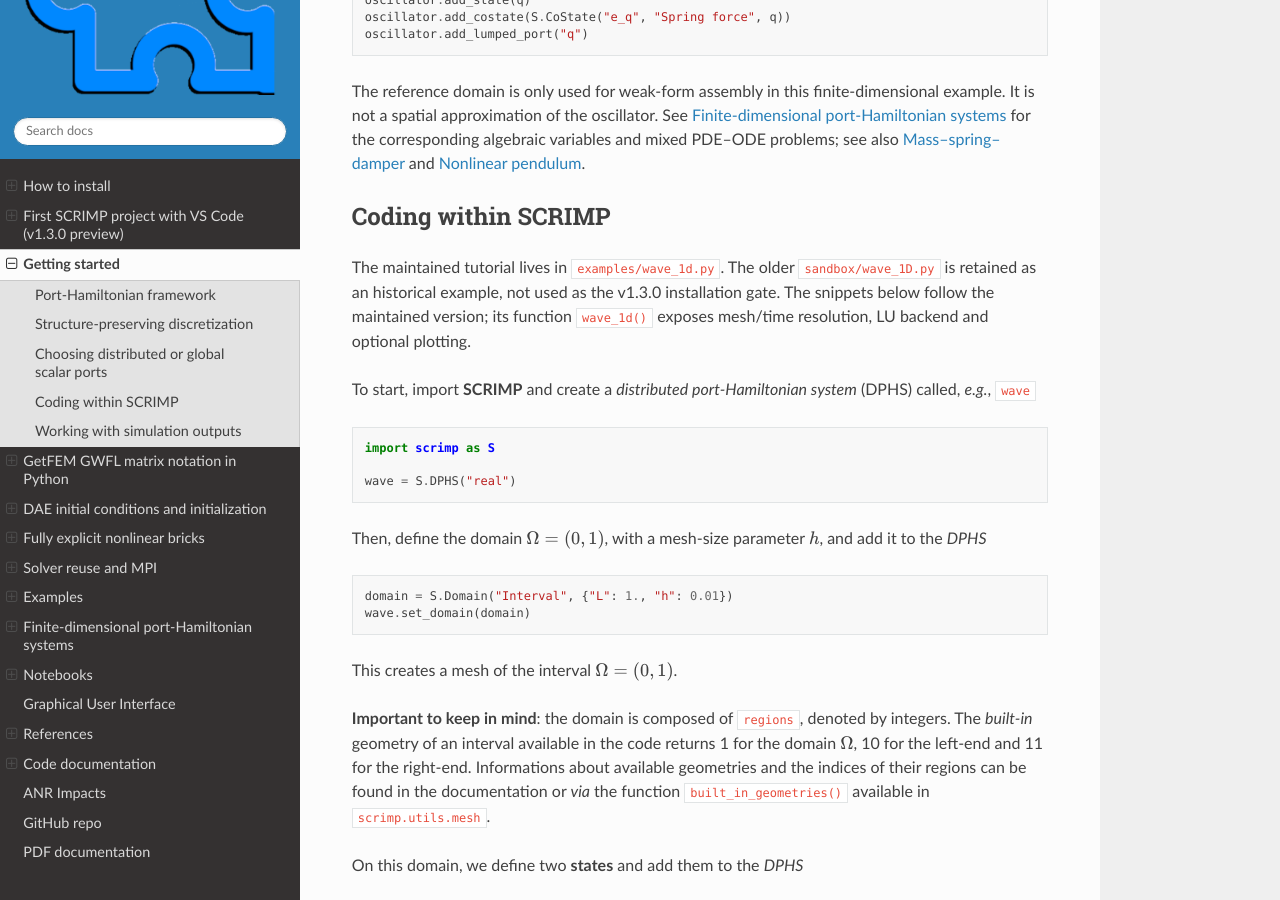
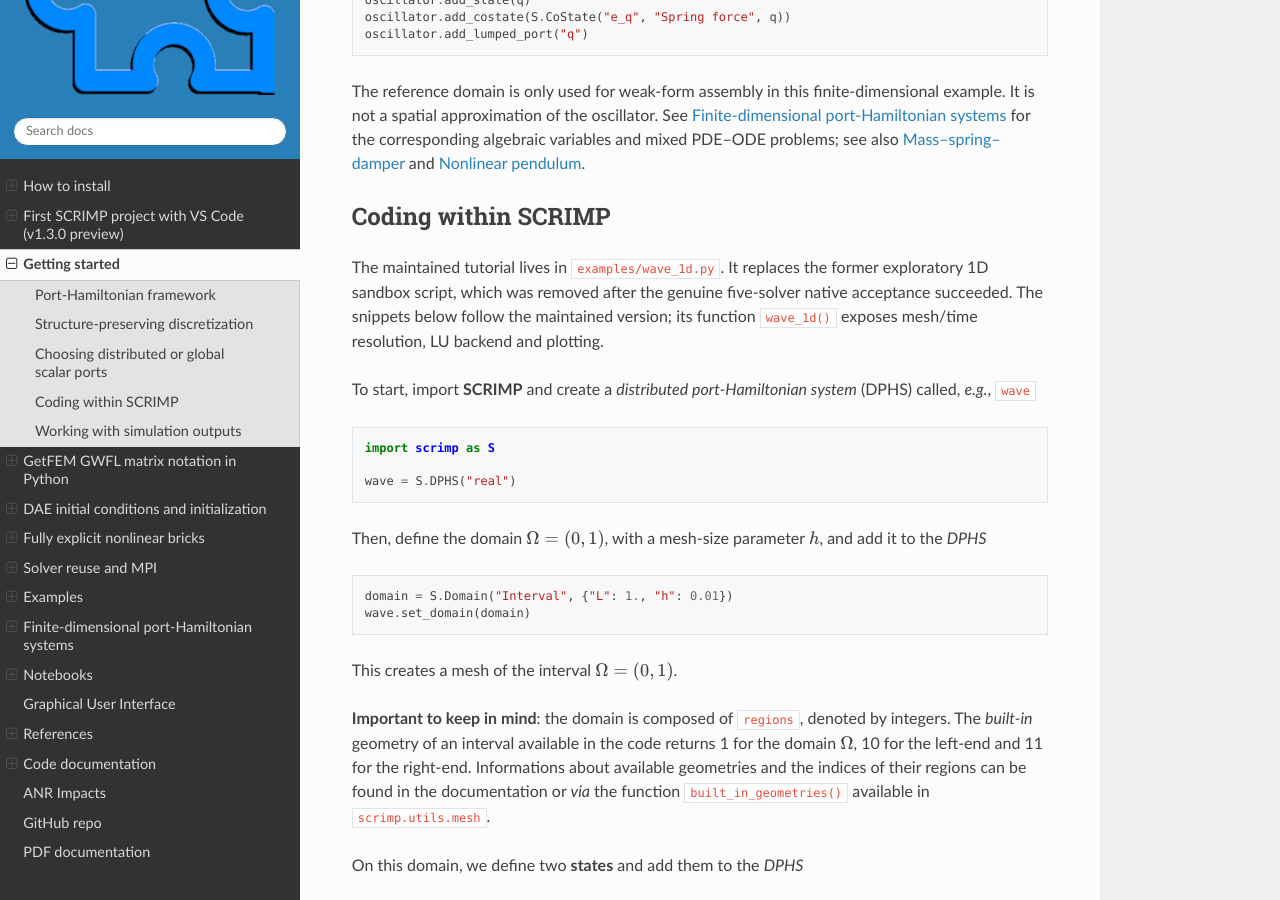
Before and after one commit to g-haine/scrimp, a Sphinx documentation site: the page built from docs/source/started.rst, in a window 1280 px wide and 900 px high, scrolled down 5285 px. Built offline with Sphinx 7.4.7 and the Read the Docs theme 3.1.0, drawn with Linux system fonts in a browser that asks for light colours.

Commit message:
docs: remove obsolete historical 1D sandbox file from primary beginner tutorial

```diff
--- a/docs/source/started.rst
+++ b/docs/source/started.rst
@@ -420,10 +420,10 @@ Coding within SCRIMP
 --------------------
 
 The maintained tutorial lives in ``examples/wave_1d.py``.
-The older ``sandbox/wave_1D.py`` is retained as an historical
-example, not used as the v1.3.0 installation gate. The snippets below
-follow the maintained version; its function ``wave_1d()`` exposes
-mesh/time resolution, LU backend and optional plotting.
+It replaces the former exploratory 1D sandbox script, which was
+removed after the genuine five-solver native acceptance succeeded.
+The snippets below follow the maintained version; its function
+``wave_1d()`` exposes mesh/time resolution, LU backend and plotting.
 
 To start, import **SCRIMP** and create a *distributed port-Hamiltonian
 system* (DPHS) called, *e.g.*, ``wave``
```
